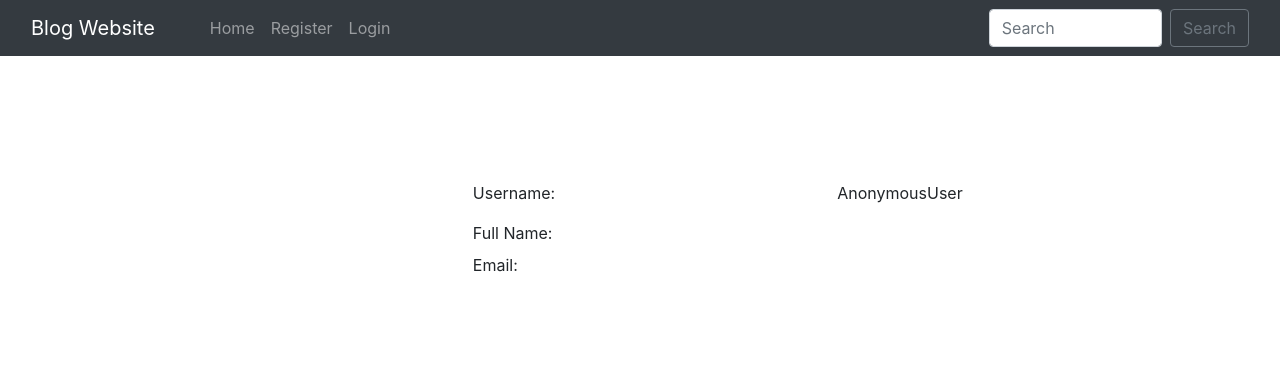
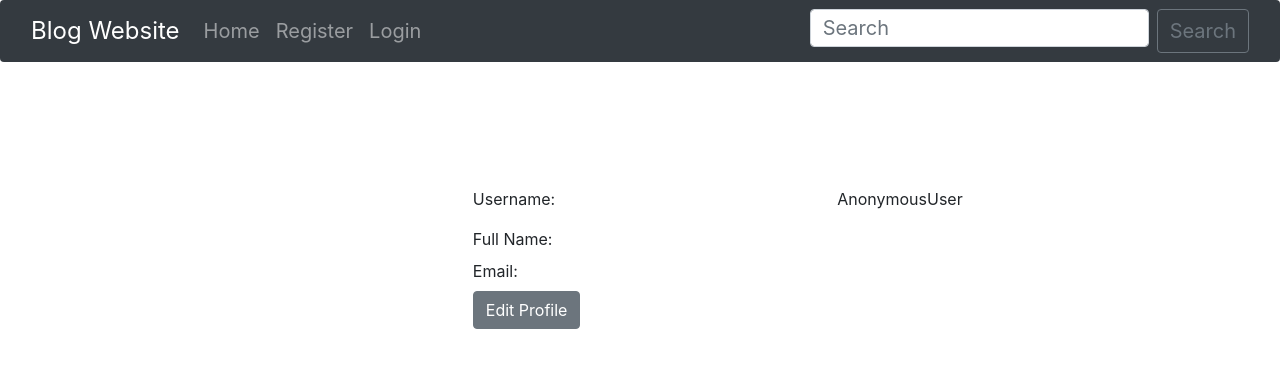
Before and after one commit to larsonseq/pythonproj2, a Django app: page /profile/ in a window 1280 px wide. Shown: the top 368 px of the page. Run offline with Django 5.2, Linux system fonts and the light colour scheme; some libraries are stand-ins or nearby versions.

Commit message:
First Commit

```diff
--- a/BlogWebsite/Users/templates/base.html
+++ b/BlogWebsite/Users/templates/base.html
@@ -15,48 +15,47 @@
   <style>    {% block css %} {% endblock %} </style>
   </head>
   <body>
-    <nav class="navbar navbar-expand-lg navbar-dark bg-dark sticky-top">
+    <nav class="navbar navbar-expand-lg navbar-dark bg-dark sticky-top rounded">
       <div class="container-fluid">
-          <a class="navbar-brand" href="/">Blog Website</a>
+        <a class="navbar-brand fs-4" href="/">Blog Website</a>
         <button class="navbar-toggler" type="button" data-bs-toggle="collapse" data-bs-target="#navbarSupportedContent" aria-controls="navbarSupportedContent" aria-expanded="false" aria-label="Toggle navigation">
           <span class="navbar-toggler-icon"></span>
         </button>
         <div class="collapse navbar-collapse" id="navbarSupportedContent">
-          <div class="container mx-3">
           <ul class="navbar-nav me-auto mb-2 mb-lg-0">
             <li class="nav-item">
-                <a class="nav-link {% block homeactive %} {% endblock homeactive %}" aria-current="page" href="/">Home</a>
+              <a class="nav-link {% block homeactive %} {% endblock homeactive %} fs-5" aria-current="page" href="/">Home</a>
             </li>
             {% if user.is_authenticated %}
             <li class="nav-item">
-                <a class="nav-link {% block add_blogs_active %} {% endblock add_blogs_active %}" href="/add_blogs/">Add Blogs</a>
+              <a class="nav-link {% block add_blogs_active %} {% endblock add_blogs_active %} fs-5" href="/add_blogs/">Add Blogs</a>
             </li>
             <li class="nav-item">
-                <a class="nav-link active" href="#">Hello {{request.user}}</a>
+              <a class="nav-link active fs-5" href="#">Hello {{request.user}}</a>
             </li>
             <li class="nav-item">
-                <a class="nav-link {% block profileactive %} {% endblock profileactive %}" href="/profile/">Profile</a>
+              <a class="nav-link {% block profileactive %} {% endblock profileactive %} fs-5" href="/profile/">Profile</a>
             </li>
             <li class="nav-item">
-                <a class="nav-link" href="/logout/">Logout</a>
+              <a class="nav-link fs-5" href="/logout/">Logout</a>
             </li>
             {% else %}
             <li class="nav-item">
-                <a class="nav-link {% block registeractive %} {% endblock registeractive %}" href="/register/">Register</a>
+              <a class="nav-link {% block registeractive %} {% endblock registeractive %} fs-5" href="/register/">Register</a>
             </li>
             <li class="nav-item">
-                <a class="nav-link {% block loginactive %} {% endblock loginactive %}" href="/login/">Login</a>
+              <a class="nav-link {% block loginactive %} {% endblock loginactive %} fs-5" href="/login/">Login</a>
             </li>
             {% endif %}
           </ul>
-            </div>
           <form class="d-flex" method="POST" action="/search/"> {% csrf_token %}
-              <input class="form-control me-2" type="search" placeholder="Search" name="searched" id="searched" aria-label="Search">
-              <button href="/search/" class="btn btn-outline-secondary" type="submit">Search</button>
+            <input class="form-control me-2 fs-5" type="search" placeholder="Search" name="searched" id="searched" aria-label="Search">
+            <button href="/search/" class="btn btn-outline-secondary fs-5" type="submit">Search</button>
           </form>
         </div>
       </div>
     </nav>
+
       {% block body %}
       {% endblock %}
 
--- a/BlogWebsite/Users/templates/profile.html
+++ b/BlogWebsite/Users/templates/profile.html
@@ -117,7 +117,7 @@ background: #212529b8;
                         {% endif %}
                     </div>
                     <!--to be edited and added -->
-                    {% comment %} <a href="/edit_profile/" class="btn btn-secondary">Edit Profile</a> {% endcomment %}
+                    <a href="/edit_profile/" class="btn btn-secondary">Edit Profile</a>
                 </div>
             </div>
 </div>
```
Also changed, not shown: BlogWebsite/db.sqlite3, BlogWebsite/home/media/blog_images/Screenshot_from_2024-04-12_20-12-59.png (added). Lines whose indentation alone changed are shown as unchanged.
